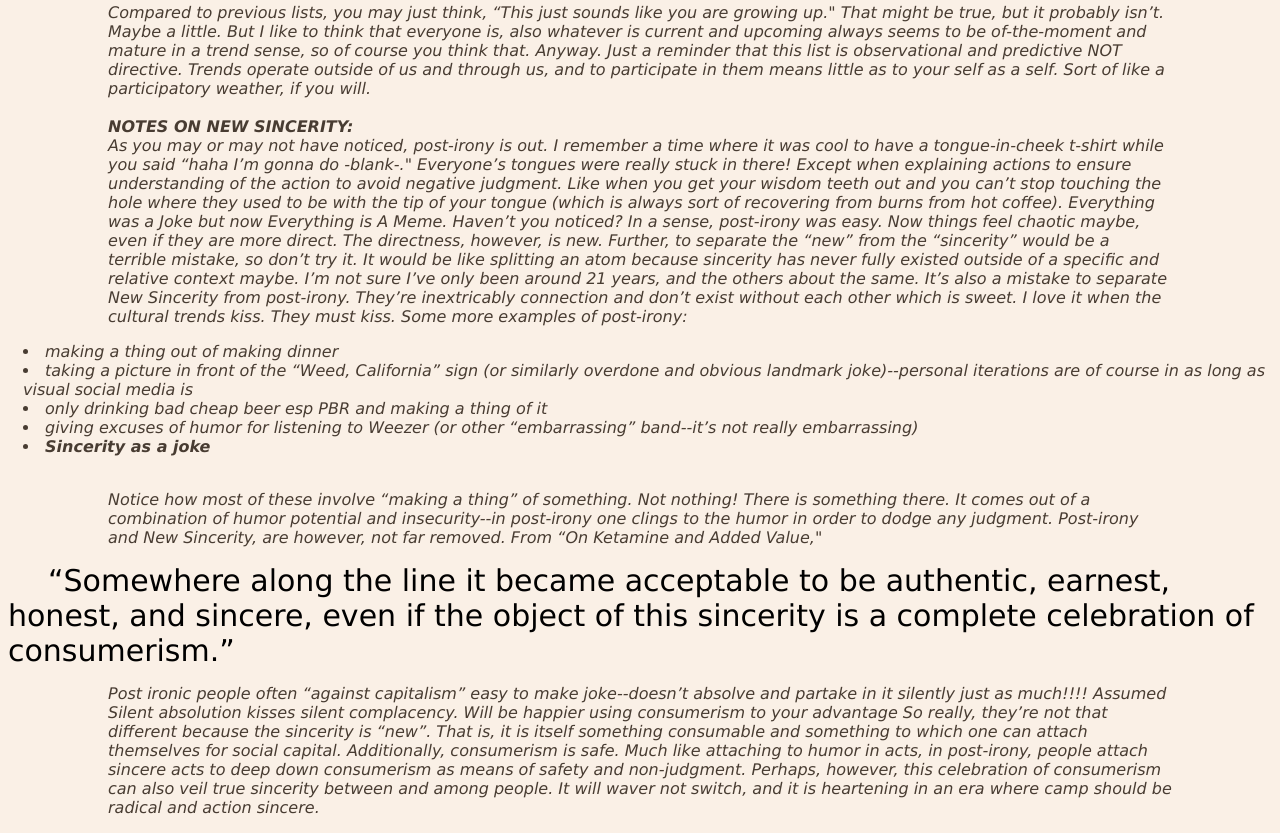
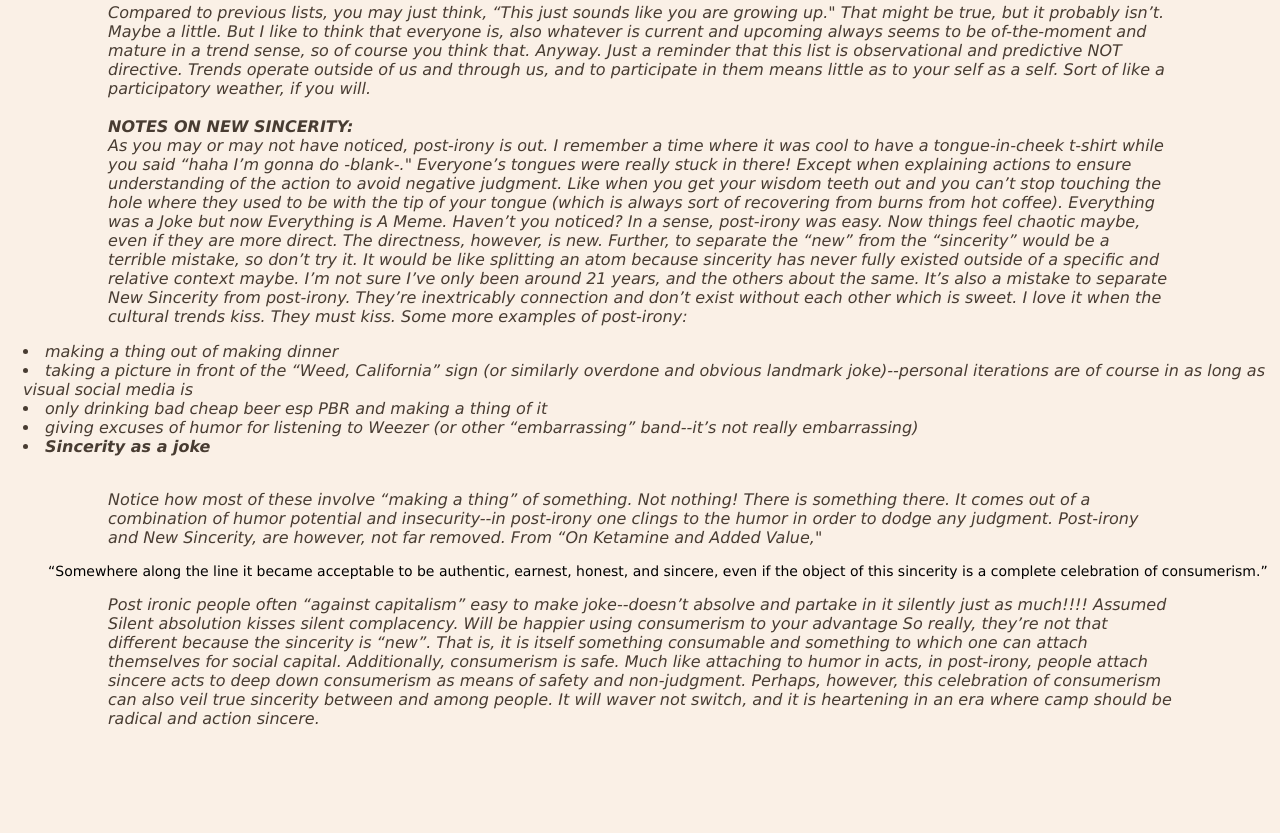
Before and after one commit to thepublication/summer2017, a plain HTML site: page index.html in a window 1280 px wide. Shown: the part 2464-3297 px from the top of the page. After the commit the page ends 3208 px from the top, so only its background shows below. Drawn offline with Linux system fonts and the light colour scheme.

Commit message:
Update style.css

```diff
--- a/style.css
+++ b/style.css
@@ -60,5 +60,5 @@ div.blockquote {
     font-family: Verdana, sans-serif;
     font-style: bold;
     color: #000000;
-    font-size: 1.875em;
+    font-size: .875em;
 }
```
